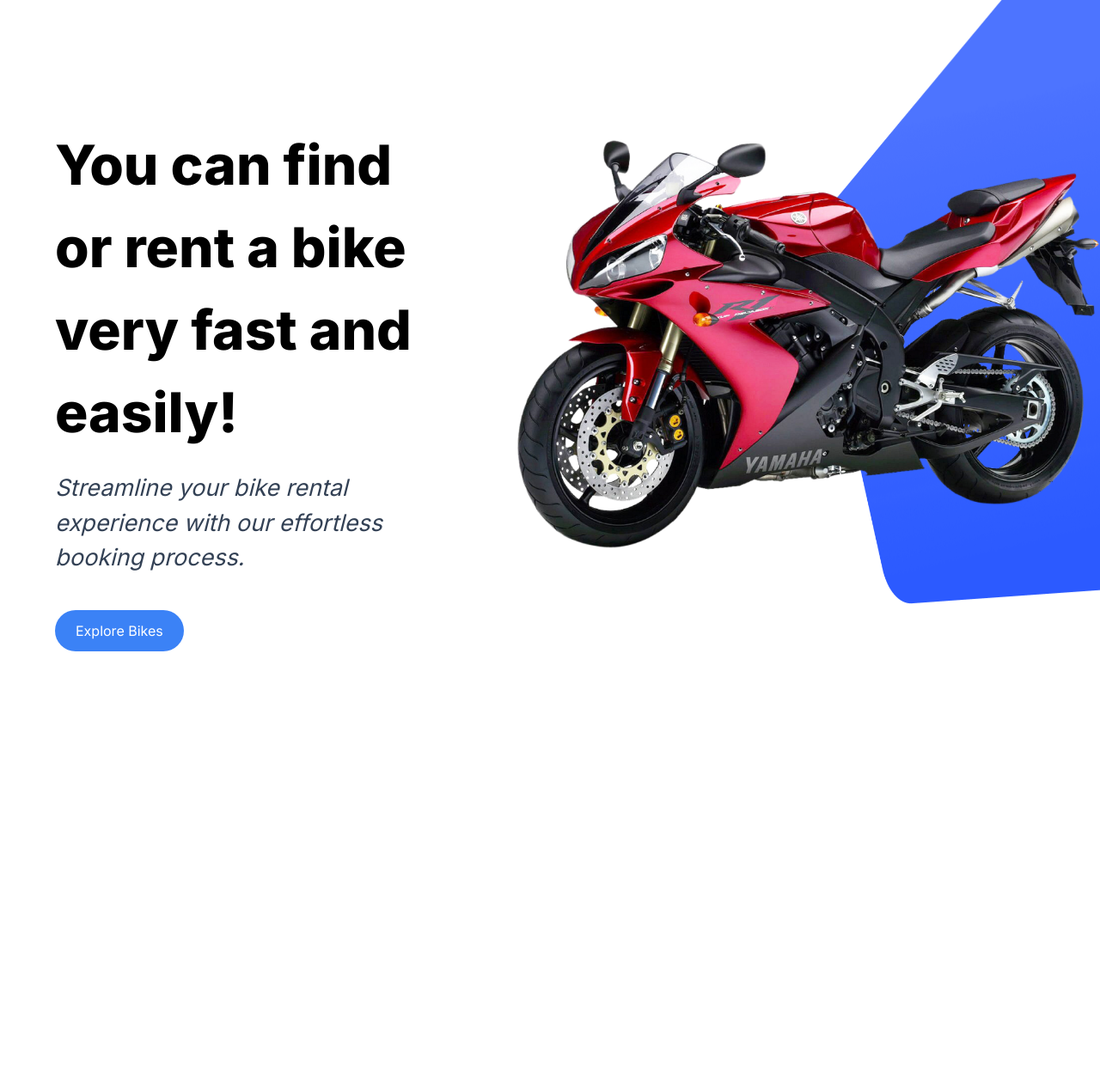
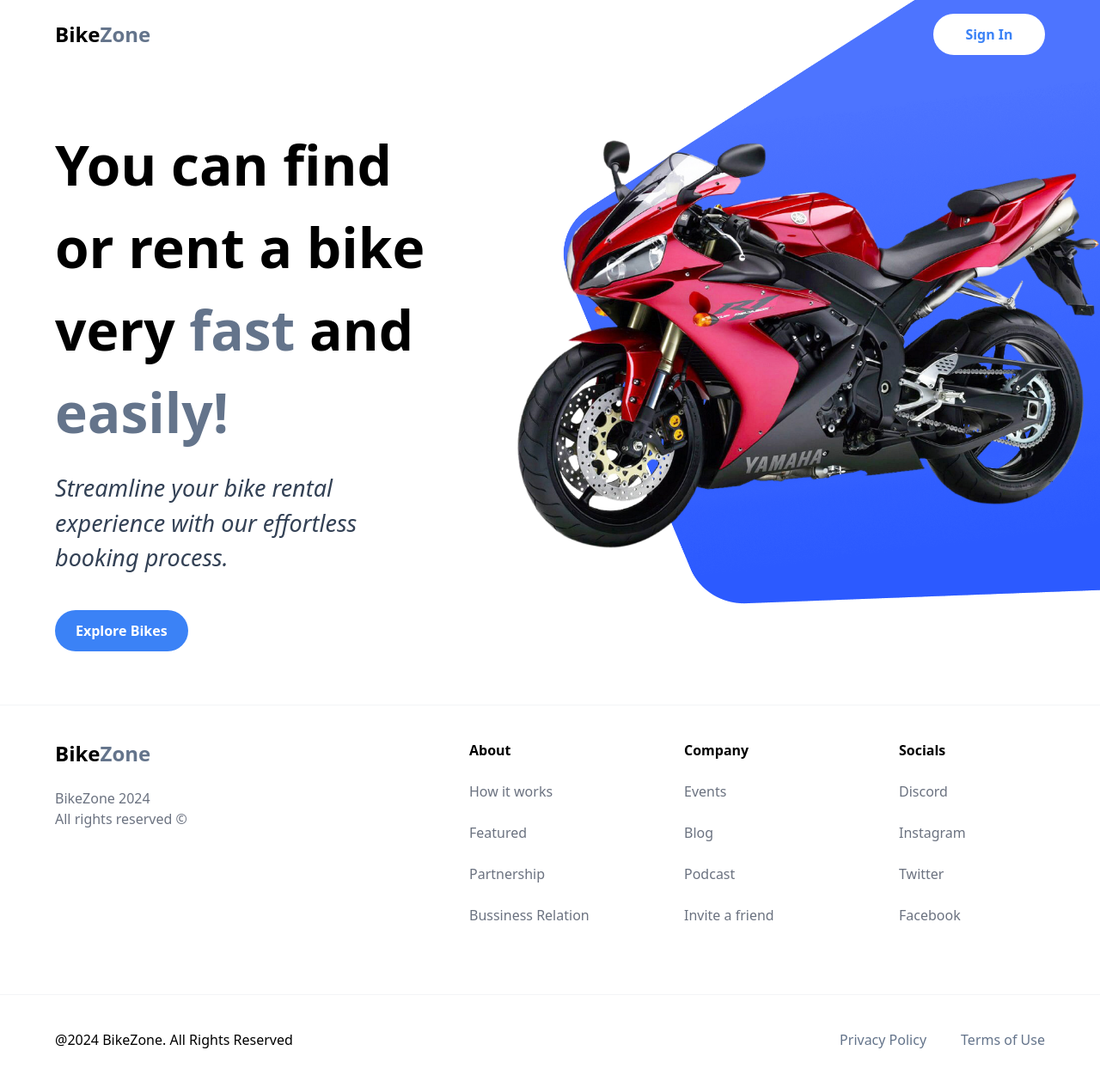
Before and after one commit to RuzbihanZaleek/bike-zone, a Next.js app: page / in a window 1280 px wide. Shown: the top 1258 px of the page at 86% size. Before the commit the page ends 800 px from the top, so only its background shows below. Built offline with nearby package versions, Linux system fonts and the light colour scheme.

Commit message:
2. Create LayOut (Header and Footer)

```diff
--- a/app/layout.tsx
+++ b/app/layout.tsx
@@ -1,12 +1,10 @@
 import type { Metadata } from "next";
-import { Inter } from "next/font/google";
 import "./globals.css";
-
-const inter = Inter({ subsets: ["latin"] });
+import { Footer, Header } from "@/components";
 
 export const metadata: Metadata = {
-  title: "Create Next App",
-  description: "Generated by create next app",
+  title: "Bike Zone",
+  description: "Discover your favourite bike",
 };
 
 export default function RootLayout({
@@ -16,7 +14,11 @@
 }>) {
   return (
     <html lang="en">
-      <body className={inter.className}>{children}</body>
+      <body className="relative">
+        <Header />
+        {children}
+        <Footer />
+      </body>
     </html>
   );
 }
--- /dev/null
+++ b/components/Footer.tsx
@@ -0,0 +1,55 @@
+import React from "react";
+import Link from "next/link";
+import Image from "next/image";
+import { footerLinks } from "@/constants";
+
+const Footer = () => {
+  return (
+    <footer className="flex flex-col text-black-100 mt-5 border-t border-gray-100">
+      <div className="flex max-md:flex-col flex-wrap justify-between gap-5 sm:px-16 px-6 py-10">
+        <div className="flex flex-col justify-start items-start gap-6">
+          <p className="text-2xl font-bold">
+            Bike<span className="text-slate-500">Zone</span>
+          </p>
+          <p className="text-gray-500">
+            BikeZone 2024 <br />
+            All rights reserved &copy;
+          </p>
+        </div>
+
+        <div className="flex-1 w-full flex md:justify-end flex-wrap max-md:mt-10 gap-20">
+          {footerLinks.map((link) => (
+            <div
+              key={link.title}
+              className="flex flex-col gap-6 text-base min-w-[170px]"
+            >
+              <h3 className="font-bold">{link.title}</h3>
+              {link.links.map((item) => (
+                <Link
+                  key={item.title}
+                  href={item.url}
+                  className="text-gray-500"
+                >
+                  {item.title}
+                </Link>
+              ))}
+            </div>
+          ))}
+        </div>
+      </div>
+      <div className="flex justify-between items-center flex-wrap mt-10 border-t border-gray-100 sm:px-16 px-6 py-10">
+        <p>@2024 BikeZone. All Rights Reserved</p>
+        <div className="flex-1 flex sm:justify-end justify-center max-sm:mt-4 gap-10">
+          <Link href="/" className="text-slate-500">
+            Privacy Policy
+          </Link>
+          <Link href="/" className="text-slate-500">
+            Terms of Use
+          </Link>
+        </div>
+      </div>
+    </footer>
+  );
+};
+
+export default Footer;
--- /dev/null
+++ b/components/Header.tsx
@@ -0,0 +1,25 @@
+import React from "react";
+import Link from "next/link";
+import Image from "next/image";
+import CustomButton from "./common/CustomButton";
+
+const Header = () => {
+  return (
+    <header className="w-full absolute z-10">
+      <nav className="max-w-[1440px] flex mx-auto items-center justify-between sm:px-16 px-6 py-4">
+        <Link href="/" className="flex justify-center items-center">
+          <p className="text-2xl font-bold">
+            Bike<span className="text-slate-500">Zone</span>
+          </p>
+        </Link>
+        <CustomButton
+          title="Sign In"
+          btnType="button"
+          containerStyles="text-blue-500 rounded-full bg-white min-w-[130px]"
+        />
+      </nav>
+    </header>
+  );
+};
+
+export default Header;
--- a/components/Main.tsx
+++ b/components/Main.tsx
@@ -10,7 +10,9 @@
     <div className="flex xl:flex-row flex-col gap-5 relative z-0 max-w-[1440px] mx-auto">
       <div className="flex-1 pt-36 sm:px-16 px-6">
         <h1 className="2xl:text-[72px] sm:text-[64px] text-[50px] font-extrabold">
-          You can find or rent a bike very fast and easily!
+          You can find or rent a bike very{" "}
+          <span className="text-slate-500">fast</span> and{" "}
+          <span className="text-slate-500">easily!</span>
         </h1>
         <p className="text-[27px] text-slate-700 italic mt-5">
           Streamline your bike rental experience with our effortless booking
@@ -30,9 +32,9 @@
             fill
             className="object-contain"
           />
-          <div className="absolute xl:-top-24 xl:-right-1/2 -right-1/4 bg-hero-bg bg-repeat-round -z-10 w-full xl:h-screen h-[590px] overflow-hidden">
-            <Image src={"/hero-bg.png"} alt="image1" fill />
-          </div>
+        </div>
+        <div className="absolute xl:-top-24 xl:-right-1/2 -right-1/4 bg-hero-bg bg-repeat-round -z-10 w-full xl:h-screen h-[590px] overflow-hidden">
+          <Image src={"/hero-bg.png"} alt="image1" fill />
         </div>
       </div>
     </div>
--- a/components/common/CustomButton.tsx
+++ b/components/common/CustomButton.tsx
@@ -7,15 +7,16 @@
   title,
   containerStyles,
   handleClick,
+  btnType,
 }: CustomButtonProps) {
   return (
     <button
       disabled={false}
-      type="button"
+      type={btnType || "button"}
       className={`flex flex-row relative justify-center items-center py-3 px-6 outline-none ${containerStyles}`}
       onClick={handleClick}
     >
-      <span className="flex-1">{title}</span>
+      <span className="flex-1 font-semibold">{title}</span>
     </button>
   );
 }
--- a/components/index.ts
+++ b/components/index.ts
@@ -1,4 +1,6 @@
 import Main from "./Main";
 import CustomButton from "./common/CustomButton";
+import Header from "./Header";
+import Footer from "./Footer";
 
-export { Main, CustomButton };
+export { Main, CustomButton, Header, Footer };
--- /dev/null
+++ b/constants/index.ts
@@ -0,0 +1,29 @@
+export const footerLinks = [
+  {
+    title: "About",
+    links: [
+      { title: "How it works", url: "/" },
+      { title: "Featured", url: "/" },
+      { title: "Partnership", url: "/" },
+      { title: "Bussiness Relation", url: "/" },
+    ],
+  },
+  {
+    title: "Company",
+    links: [
+      { title: "Events", url: "/" },
+      { title: "Blog", url: "/" },
+      { title: "Podcast", url: "/" },
+      { title: "Invite a friend", url: "/" },
+    ],
+  },
+  {
+    title: "Socials",
+    links: [
+      { title: "Discord", url: "/" },
+      { title: "Instagram", url: "/" },
+      { title: "Twitter", url: "/" },
+      { title: "Facebook", url: "/" },
+    ],
+  },
+];
--- a/types/index.ts
+++ b/types/index.ts
@@ -4,4 +4,5 @@
   title: string;
   containerStyles?: string;
   handleClick?: MouseEventHandler<HTMLButtonElement>;
+  btnType?: "button" | "submit";
 }
```
Also changed, not shown: 1 other file (tests, documents, lock files or other folders).
